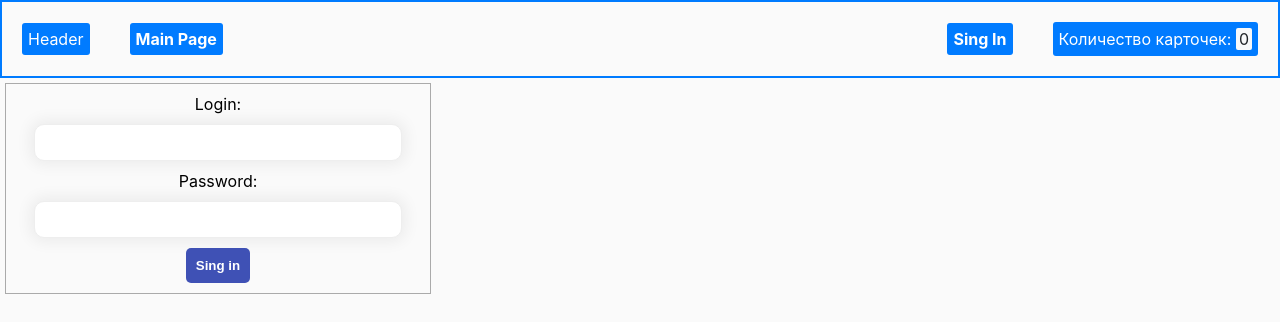
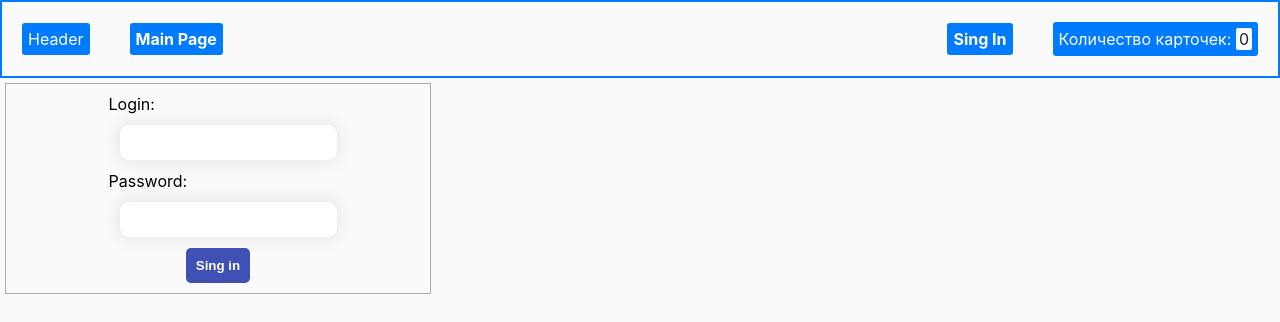
Before and after one commit to UmiAmiU/IBATasks, a React (Create React App) app: page /auth in a window 1280 px wide. Shown: the top 322 px of the page. Built offline with nearby package versions, Linux system fonts and the light colour scheme; no server answers.

Commit message:
Add custom input with validation

```diff
--- a/src/components/Auth/Auth.css
+++ b/src/components/Auth/Auth.css
@@ -6,20 +6,6 @@
   justify-content: space-around;
   padding: 10px 20px;
   margin: 5px;
-  border: 1px solid #aaa;
-}
-
-.authInput {
-  width: 90%;
-  padding: 10px;
-  margin: 10px;
-  box-shadow: 0 0 15px 4px rgba(0, 0, 0, 0.06);
-  border-radius: 10px;
-  border: 1px solid #eee;
-  transition: 0.3s border;
-}
-
-.authInput:hover {
   border: 1px solid #aaa;
 }
 
@@ -41,3 +27,7 @@
 .buton:active {
   background: #330404;
 }
+
+.buton:disabled {
+  background: #494949;
+}
--- a/src/components/Auth/index.jsx
+++ b/src/components/Auth/index.jsx
@@ -1,14 +1,43 @@
 import React from "react";
+import TextField from "../TextField";
 import "./Auth.css";
 
 const Auth = (props) => {
+  const [values, setValues] = React.useState({
+    login: "",
+    pass: "",
+  });
+  const [isDisabledLogin, setDisabledLogin] = React.useState(false);
+  const [isDisabledPass, setDisabledPass] = React.useState(false);
+
+  const handleChange = (prop) => (event) => {
+    setValues({ ...values, [prop]: event.target.value });
+  };
+
   return (
     <div className="authForm">
-      <label htmlFor="login">Login:</label>
-      <input name="login" type="text" className="authInput" />
-      <label htmlFor="pass">Password:</label>
-      <input name="pass" type="text" className="authInput" />
-      <button className="buton">Sing in</button>
+      <TextField
+        onChange={handleChange("login")}
+        required
+        email
+        setDisabled={setDisabledLogin}
+      >
+        Login:{" "}
+      </TextField>
+      <TextField
+        onChange={handleChange("pass")}
+        required
+        password
+        setDisabled={setDisabledPass}
+      >
+        Password:{" "}
+      </TextField>
+      <input
+        type="button"
+        className="buton"
+        value="Sing in"
+        disabled={isDisabledLogin || isDisabledPass}
+      />
     </div>
   );
 };
--- a/src/components/Card/CardHeader/index.jsx
+++ b/src/components/Card/CardHeader/index.jsx
@@ -1,4 +1,5 @@
 import React from "react";
+import TextField from "../../TextField";
 import { MdModeEdit, MdDone, MdClose } from "react-icons/md";
 
 const CardHeader = (props) => {
@@ -15,15 +16,18 @@ const CardHeader = (props) => {
       padding: "0px 10px",
     },
   };
+  const [isDisabled, setDisabled] = React.useState(false);
 
   const butBlock = props.isChange ? (
     <React.Fragment>
+      {!isDisabled && (
         <MdDone
           onClick={() => {
             props.applyChanges();
             props.setChange(false);
           }}
         />
+      )}
       <MdClose
         onClick={() => {
           props.denyChanges();
@@ -55,11 +59,11 @@ const CardHeader = (props) => {
   return (
     <div style={styles.flex}>
       {props.isChange ? (
-        <input
-          type="text"
+        <TextField
+          onChange={props.handleChange}
+          required
+          setDisabled={setDisabled}
           value={props.header}
-          onChange={props.handleChange}
-          style={{ margin: "5px" }}
         />
       ) : (
         <div style={styles.header}>{props.header}</div>
--- a/src/components/Main/index.jsx
+++ b/src/components/Main/index.jsx
@@ -4,6 +4,7 @@ import "./Main.css";
 import CardList from "../CardList";
 import { v4 as uuidv4 } from "uuid";
 import CardContext from "../context/card-context";
+import TextField from "../TextField";
 
 const ReadCheckbox = styled.input`
   margin-left: 1rem;
@@ -14,6 +15,7 @@ const Main = (props) => {
   const { add, remove } = React.useContext(CardContext);
   const [isReadMode, setReadMode] = React.useState(false);
   const [isAddMode, setAddMode] = React.useState(false);
+  const [isDisabled, setDisabled] = React.useState(false);
 
   const cardsToRemove = [];
 
@@ -62,6 +64,7 @@ const Main = (props) => {
               setAddMode(true);
             }
           }}
+          disabled={isDisabled}
           style={{ margin: "1rem" }}
         />
         {isAddMode && (
@@ -89,11 +92,13 @@ const Main = (props) => {
       </div>
       {isAddMode && (
         <div>
-          <input
-            type="text"
+          <TextField
             onChange={handleChange("header")}
-            style={{ margin: "5px" }}
-          />
+            required
+            setDisabled={setDisabled}
+          >
+            Header:
+          </TextField>
           <textarea
             style={{ margin: "5px", resize: "none", width: "90%" }}
             rows="10"
--- /dev/null
+++ b/src/components/TextField/TextField.css
@@ -0,0 +1,13 @@
+.textField {
+  width: 90%;
+  padding: 10px;
+  margin: 10px;
+  box-shadow: 0 0 15px 4px rgba(0, 0, 0, 0.06);
+  border-radius: 10px;
+  border: 1px solid #eee;
+  transition: 0.3s border;
+}
+
+.textField:hover {
+  border: 1px solid #aaa;
+}
--- /dev/null
+++ b/src/components/TextField/index.jsx
@@ -0,0 +1,86 @@
+import React from "react";
+import "./TextField.css";
+
+const required = (value) => {
+  if (value === "") {
+    return "Is required";
+  }
+  return false;
+};
+const email = (value) => {
+  const regex = /^\w+([.-]?\w+)+@\w+([.:]?\w+)+(\.[a-zA-Z0-9]{2,3})+$/gi;
+
+  if (!regex.test(value)) {
+    return "Incorrect email";
+  }
+  return false;
+};
+const password = (value) => {
+  const anyLetter = /[a-z]/gi;
+  const anyNumber = /[0-9]/gi;
+
+  if (!anyLetter.test(value)) {
+    return "At least one letter";
+  }
+  if (!anyNumber.test(value)) {
+    return "At least one number";
+  }
+  if (value.length < 8) {
+    return "Less then eight symbols";
+  }
+  return false;
+};
+
+const TextField = (props) => {
+  const [error, setError] = React.useState("");
+
+  React.useEffect(() => {
+    props.setDisabled(Boolean(error));
+    return () => {
+      props.setDisabled(false);
+    };
+  });
+
+  const handleChange = (event) => {
+    const newValue = event.target.value;
+
+    if (props.required) {
+      if (required(newValue)) {
+        setError(required(newValue));
+        props.onChange(event);
+        return;
+      }
+    }
+    if (props.email) {
+      if (email(newValue)) {
+        setError(email(newValue));
+        props.onChange(event);
+        return;
+      }
+    }
+    if (props.password) {
+      if (password(newValue)) {
+        setError(password(newValue));
+        props.onChange(event);
+        return;
+      }
+    }
+    props.onChange(event);
+    props.setDisabled(false);
+    setError("");
+  };
+
+  return (
+    <div>
+      <div>{props.children}</div>
+      <input
+        className="textField"
+        onChange={handleChange}
+        value={props.value}
+      />
+      {error && <div>{error}</div>}
+    </div>
+  );
+};
+
+export default TextField;
```
Lines whose indentation alone changed are shown as unchanged.
